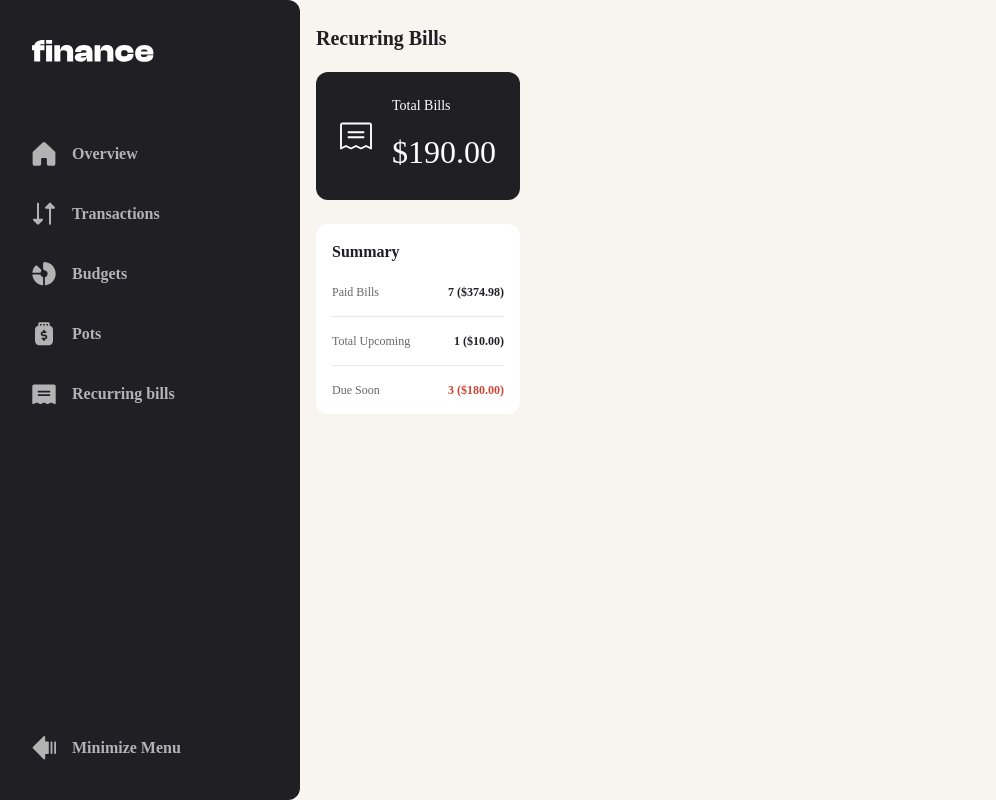
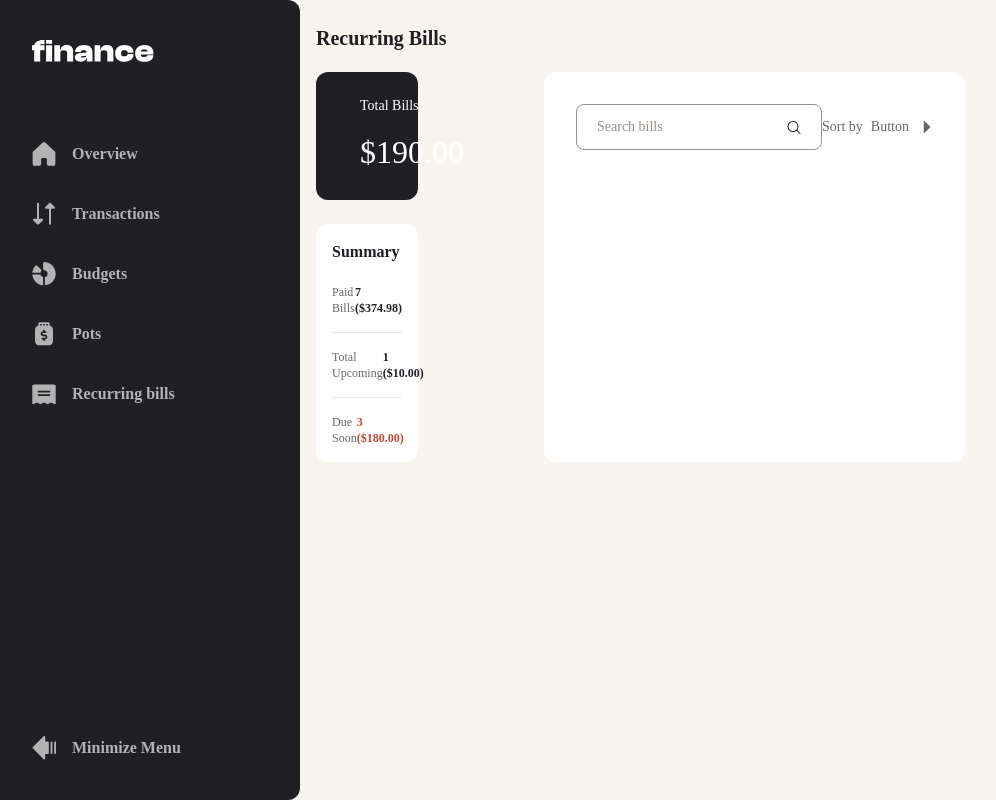
Before and after one commit to gianmarcoricciarelli/personal-finance-app, a React (Vite) app: page /recurring-bills in a window 1280 px wide. Shown: the whole page, without its empty margins (0-996 px from the left). Built offline with nearby package versions, Linux system fonts and the light colour scheme; a web font is replaced by a local one.

Commit message:
Started implementation of Recurring Bills' sort section

```diff
--- a/src/components/Card/Card.tsx
+++ b/src/components/Card/Card.tsx
@@ -5,14 +5,22 @@ import { ReactElement } from 'react'
 interface Card {
     title: string
     subTitle: string
+    className?: string
     icon?: ReactElement
     isPrimary?: boolean
 }
 
-export default function Card({ title, subTitle, icon, isPrimary }: Card) {
+export default function Card({
+    title,
+    subTitle,
+    className,
+    icon,
+    isPrimary,
+}: Card) {
     return (
         <div
             className={clsx(
+                className,
                 'p-5 rounded-xl sm:p-6',
                 'flex items-center gap-5 sm:grow',
                 {
--- a/src/components/Input/Input.tsx
+++ b/src/components/Input/Input.tsx
@@ -3,7 +3,7 @@ import clsx from 'clsx'
 import { ComponentPropsWithoutRef, forwardRef, ReactNode, Ref } from 'react'
 
 interface Input extends Omit<ComponentPropsWithoutRef<'input'>, 'prefix'> {
-    label: string
+    label?: string
     containerClassName?: string
     prefix?: ReactNode
     icon?: ReactNode
@@ -25,12 +25,14 @@ const Input = forwardRef<Ref<HTMLElement>, Input>(function Input(
 ) {
     return (
         <div className={clsx(containerClassName, 'flex flex-col gap-1')}>
+            {label && (
                 <label
                     htmlFor={props.id}
                     className='text-xs font-bold text-pfa-grey-500'
                 >
                     {label}
                 </label>
+            )}
             <div
                 ref={ref as Ref<HTMLDivElement>}
                 className='px-5 py-3 flex gap-3 items-center border-[1px] border-pfa-beige-500 rounded-lg'
@@ -52,7 +54,7 @@ const Input = forwardRef<Ref<HTMLElement>, Input>(function Input(
                     <Text>{helperText}</Text>
                 </div>
             )}
-            {
+            {error && (
                 <Text
                     className={clsx(
                         'h-4 opacity-0 transition-opacity duration-300',
@@ -62,7 +64,7 @@ const Input = forwardRef<Ref<HTMLElement>, Input>(function Input(
                 >
                     {error}
                 </Text>
-            }
+            )}
         </div>
     )
 })
--- a/src/contexts/ViewportObserver/ViewportObserver.provider.tsx
+++ b/src/contexts/ViewportObserver/ViewportObserver.provider.tsx
@@ -2,7 +2,7 @@ import { useEffect, useState } from 'react'
 import { ViewportObserver } from './ViewportObserver.context'
 
 const TABLET_THRESHOLD = 768
-const MOBILE_THRESHOLD = 640
+const MOBILE_THRESHOLD = 375
 
 export default function ViewportObserverProvider({
     children,
--- /dev/null
+++ b/src/pages/RecurringBills/Bills/Bills.tsx
@@ -0,0 +1,44 @@
+import Button from '@components/Button/Button'
+import DropDown from '@components/DropDown/DropDown'
+import Input from '@components/Input/Input'
+import Text from '@components/Text/Text'
+import { ViewportObserver } from '@contexts/ViewportObserver/ViewportObserver.context'
+import SearchIcon from '@images/icon-search.svg?react'
+import SortIcon from '@images/icon-sort-mobile.svg?react'
+import clsx from 'clsx'
+import { useContext } from 'react'
+
+export default function Bills() {
+    const { isMobile } = useContext(ViewportObserver)
+
+    return (
+        <div
+            className={clsx(
+                'px-5 py-6 sm:px-8 sm:py-8',
+                'bg-pfa-white rounded-xl',
+                'flex flex-col gap-6'
+            )}
+        >
+            <div className='flex items-center gap-6 sm:gap-0'>
+                <div className='grow'>
+                    <Input placeholder='Search bills' icon={<SearchIcon />} />
+                </div>
+                <div>
+                    {isMobile && <SortIcon />}
+                    {!isMobile && (
+                        <div className='flex gap-2'>
+                            <Text fontSize='sm'>Sort by</Text>
+                            <DropDown
+                                ButtonComponent={
+                                    <Button.Tertiary>Button</Button.Tertiary>
+                                }
+                            >
+                                <span>Hello</span>
+                            </DropDown>
+                        </div>
+                    )}
+                </div>
+            </div>
+        </div>
+    )
+}
--- a/src/pages/RecurringBills/RecurringBills.tsx
+++ b/src/pages/RecurringBills/RecurringBills.tsx
@@ -3,6 +3,7 @@ import Text from '@components/Text/Text'
 import RecurringBillsIcon from '@images/icon-recurring-bills.svg?react'
 import clsx from 'clsx'
 import useRecurringBillsData from '../../hooks/useRecurringBillsData'
+import Bills from './Bills/Bills'
 import Summary from './Summary/Summary'
 
 export default function RecurringBills() {
@@ -18,9 +19,10 @@ export default function RecurringBills() {
             <Text fontSize='xl' fontStyle='bold' color='pfa-grey-900'>
                 Recurring Bills
             </Text>
-            <div className='flex flex-col gap-6 sm:flex-row'>
+            <div className='flex flex-col lg:flex-row gap-6'>
                 <div className='flex flex-col gap-3 xs:flex-row xs:gap-6 sm:flex-row sm:gap-6 md:flex-col md:gap-6'>
                     <Card
+                        className='sm:w-1/2'
                         title='Total Bills'
                         subTitle={`$${(
                             upcomingBillsTotal + dueSoonBillsTotal
@@ -30,6 +32,7 @@ export default function RecurringBills() {
                     />
                     <Summary />
                 </div>
+                <Bills />
             </div>
         </div>
     )
--- a/src/pages/RecurringBills/Summary/Summary.tsx
+++ b/src/pages/RecurringBills/Summary/Summary.tsx
@@ -1,11 +1,19 @@
 import Text from '@components/Text/Text'
 import useRecurringBillsData from '@hooks/useRecurringBillsData'
+import clsx from 'clsx'
 
 export default function Summary() {
     const { summary } = useRecurringBillsData()
 
     return (
-        <div className='p-4 bg-pfa-white rounded-xl flex flex-col gap-5'>
+        <div
+            className={clsx(
+                'sm:w-1/2',
+                'p-4',
+                'bg-pfa-white rounded-xl',
+                'flex flex-col gap-5'
+            )}
+        >
             <Text fontSize='base' fontStyle='bold' color='pfa-grey-900'>
                 Summary
             </Text>
--- a/src/tailwind_index.css
+++ b/src/tailwind_index.css
@@ -682,6 +682,10 @@ video {
   width: 100%;
 }
 
+.w-1\/2 {
+  width: 50%;
+}
+
 .min-w-6 {
   min-width: 1.5rem;
 }
@@ -772,6 +776,10 @@ video {
 
 .gap-8 {
   gap: 2rem;
+}
+
+.gap-2 {
+  gap: 0.5rem;
 }
 
 .overflow-y-auto {
@@ -1194,6 +1202,10 @@ body {
     width: 560px;
   }
 
+  .sm\:w-1\/2 {
+    width: 50%;
+  }
+
   .sm\:grow {
     flex-grow: 1;
   }
@@ -1214,6 +1226,10 @@ body {
     align-items: center;
   }
 
+  .sm\:justify-between {
+    justify-content: space-between;
+  }
+
   .sm\:justify-evenly {
     justify-content: space-evenly;
   }
@@ -1228,6 +1244,10 @@ body {
 
   .sm\:gap-8 {
     gap: 2rem;
+  }
+
+  .sm\:gap-0 {
+    gap: 0px;
   }
 
   .sm\:p-6 {
@@ -1246,6 +1266,11 @@ body {
   .sm\:py-8 {
     padding-top: 2rem;
     padding-bottom: 2rem;
+  }
+
+  .sm\:px-8 {
+    padding-left: 2rem;
+    padding-right: 2rem;
   }
 }
 
@@ -1345,6 +1370,14 @@ body {
 }
 
 @media (min-width: 1024px) {
+  .lg\:w-auto {
+    width: auto;
+  }
+
+  .lg\:flex-row {
+    flex-direction: row;
+  }
+
   .lg\:flex-col {
     flex-direction: column;
   }
```
Lines whose indentation alone changed are shown as unchanged.
